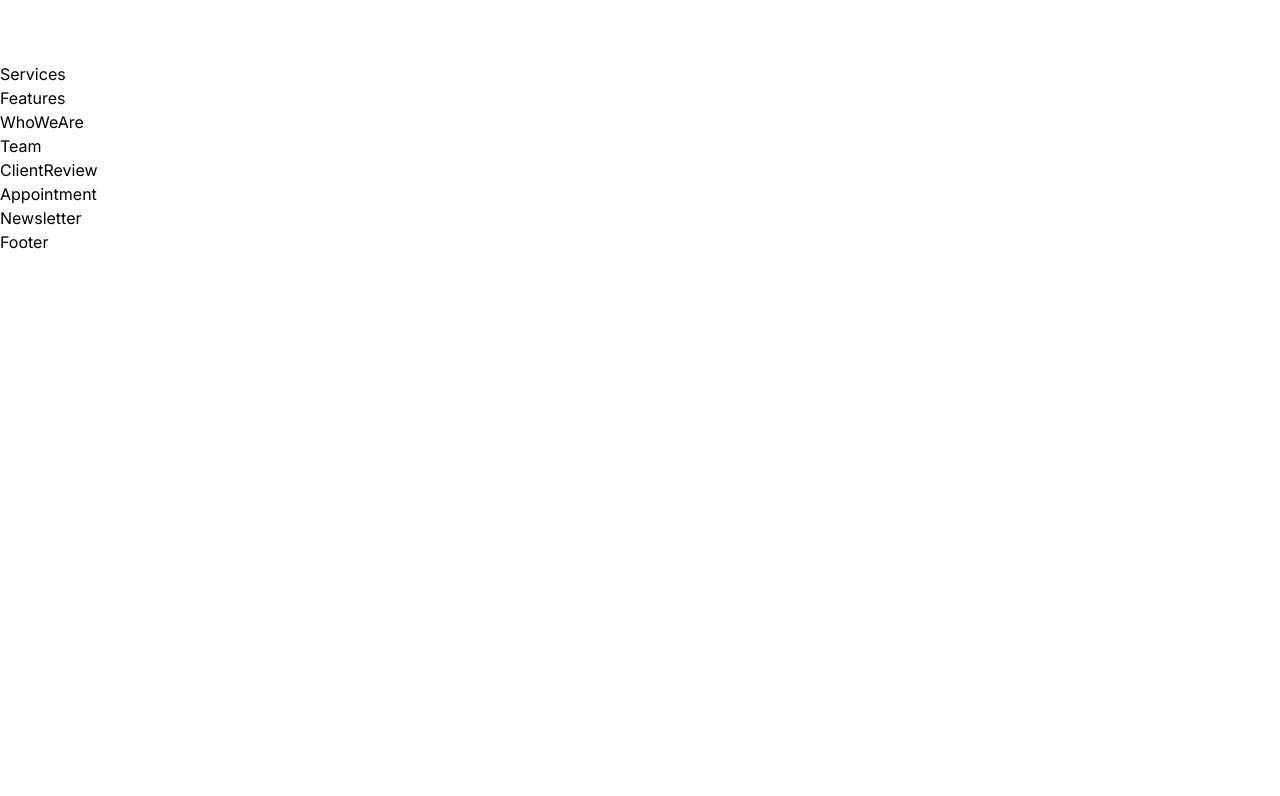
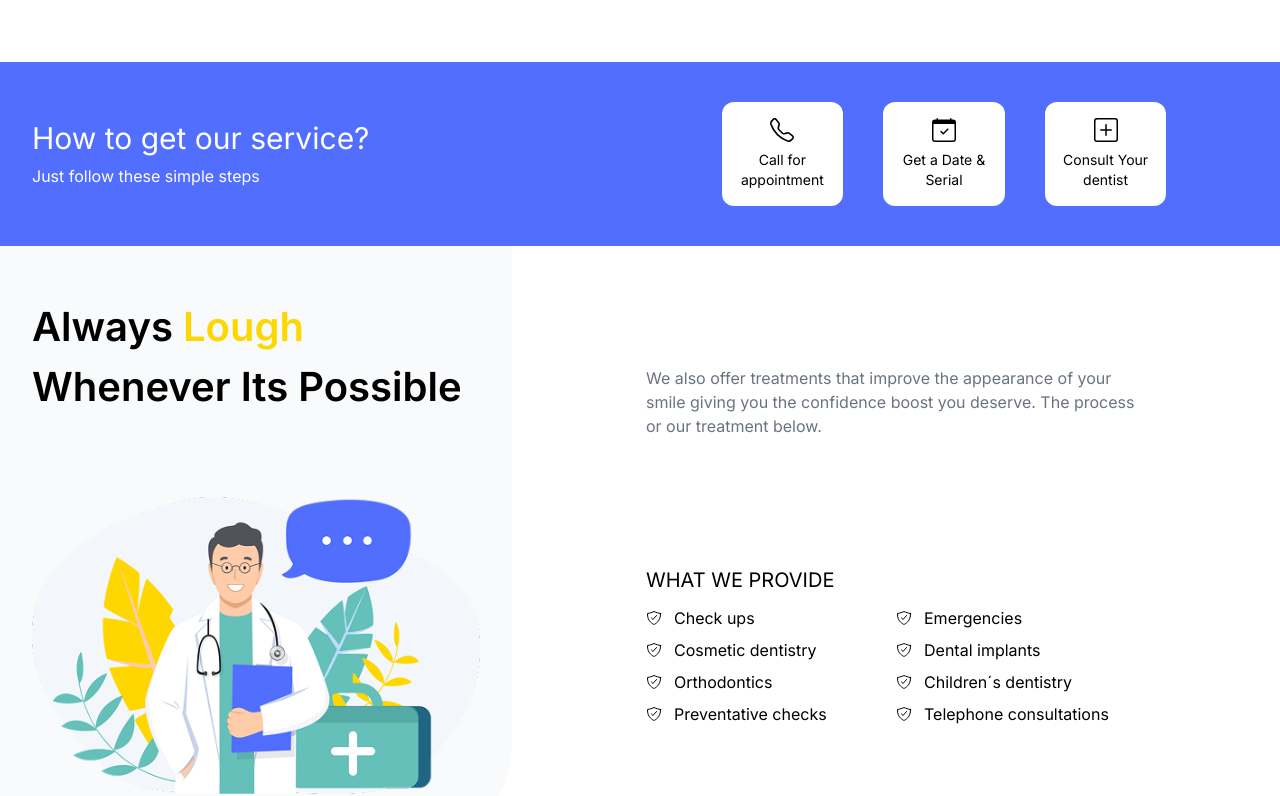
Before and after one commit to mapper895/dentics, a React (Create React App) app: page / in a window 1280 px wide. Shown: the part 528-1324 px from the top of the page. Before the commit the page ends 800 px from the top, so only its background shows below. Built offline with nearby package versions, Linux system fonts and the light colour scheme.

Commit message:
Services Component

```diff
--- a/src/components/Services.jsx
+++ b/src/components/Services.jsx
@@ -1,7 +1,111 @@
 import React from "react";
+import { BsTelephone, BsCalendarCheck, BsPlusSquare } from "react-icons/bs";
+import { IoShieldCheckmarkOutline } from "react-icons/io5";
+import doctor_image from "../assets/Image.png";
 
 const Services = () => {
-  return <div>Services</div>;
+  return (
+    <section className="w-full">
+      {/* Holder */}
+      <div className="bg-primary px-4">
+        <div className="max-w-7xl px-4 mx-auto py-4 md:py-10">
+          <div className="flex flex-col md:flex-row gap-8 items-center justify-centermd:items-start">
+            {/* Content */}
+            <div className="flex flex-col gap-2 text-white flex-1 md:text-left text-center md:w-1/2">
+              <h2 className="text-3xl">How to get our service?</h2>
+              <p className="text-base">Just follow these simple steps</p>
+            </div>
+
+            {/* Steps */}
+            <div className="flex flex-wrap justify-center gap-6 md:gap-10 md:flex-nowrap w-full md:w-1/2">
+              {/* Step 1 */}
+              <div className="bg-white rounded-xl flex items-center gap-2 flex-col p-4 text-center w-1/3 sm:w-1/3 md:w-1/4 lg:w-1/5 mb-6 md:mb-0">
+                <BsTelephone size={24} />
+                <p className="text-sm">Call for appointment</p>
+              </div>
+              {/* Step 2 */}
+              <div className="bg-white rounded-xl flex items-center gap-2 flex-col p-4 text-center w-1/3 sm:w-1/3 md:w-1/4 lg:w-1/5 mb-6 md:mb-0">
+                <BsCalendarCheck size={24} />
+                <p className="text-sm">Get a Date & Serial</p>
+              </div>
+              {/* Step 3 */}
+              <div className="bg-white rounded-xl flex items-center gap-2 flex-col p-4 text-center w-1/3 sm:w-1/3 md:w-1/4 lg:w-1/5 mb-6 md:mb-0">
+                <BsPlusSquare size={24} />
+                <p className="text-sm">Consult Your dentist</p>
+              </div>
+            </div>
+          </div>
+        </div>
+      </div>
+
+      {/* Key Services */}
+      <div className="md:h-[600px] flex flex-col md:flex-row">
+        <div className="md:w-2/5 bg-[#F8FAFC] pt-6 md:pt-0 h-full rounded-br-[100px] flex flex-col justify-center items-end">
+          <div className="max-w-[512px] px-8">
+            <h3 className="text-[40px] font-semibold h-[200px]">
+              Always <span className="text-secondary">Lough</span> Whenever Its
+              Possible
+            </h3>
+            <img
+              src={doctor_image}
+              alt="Doctor"
+              className="w-full max-w-md object-contain"
+            />
+          </div>
+        </div>
+        <div className="md:w-3/5 md:h-full flex items-center justify-center">
+          <div className="md:max-w-[768px] flex items-center justify-center flex-col">
+            <p className="text-base text-gray-500 m-8 md:m-0 md:h-[200px] md:w-[500px] w-[300px]">
+              We also offer treatments that improve the appearance of your smile
+              giving you the confidence boost you deserve. The process or our
+              treatment below.
+            </p>
+            <div className="flex flex-col gap-3 md:w-[500px] w-[300px]">
+              <h2 className="text-xl">WHAT WE PROVIDE</h2>
+              <div className="flex flex-col md:flex-row gap-2 md:gap-0 ">
+                <div className="flex flex-1 flex-col gap-2">
+                  <div className="flex items-center gap-3">
+                    <IoShieldCheckmarkOutline />
+                    <p className="text-base">Check ups</p>
+                  </div>
+                  <div className="flex items-center gap-3">
+                    <IoShieldCheckmarkOutline />
+                    <p className="text-base">Cosmetic dentistry</p>
+                  </div>
+                  <div className="flex items-center gap-3">
+                    <IoShieldCheckmarkOutline />
+                    <p className="text-base">Orthodontics</p>
+                  </div>
+                  <div className="flex items-center gap-3">
+                    <IoShieldCheckmarkOutline />
+                    <p className="text-base">Preventative checks</p>
+                  </div>
+                </div>
+                <div className="flex flex-1 flex-col gap-2">
+                  <div className="flex items-center gap-3">
+                    <IoShieldCheckmarkOutline />
+                    <p className="text-base">Emergencies</p>
+                  </div>
+                  <div className="flex items-center gap-3">
+                    <IoShieldCheckmarkOutline />
+                    <p className="text-base">Dental implants</p>
+                  </div>
+                  <div className="flex items-center gap-3">
+                    <IoShieldCheckmarkOutline />
+                    <p className="text-base">Children´s dentistry</p>
+                  </div>
+                  <div className="flex items-center gap-3">
+                    <IoShieldCheckmarkOutline />
+                    <p className="text-base">Telephone consultations</p>
+                  </div>
+                </div>
+              </div>
+            </div>
+          </div>
+        </div>
+      </div>
+    </section>
+  );
 };
 
 export default Services;
```
Also changed, not shown: src/assets/Image.png (added).
